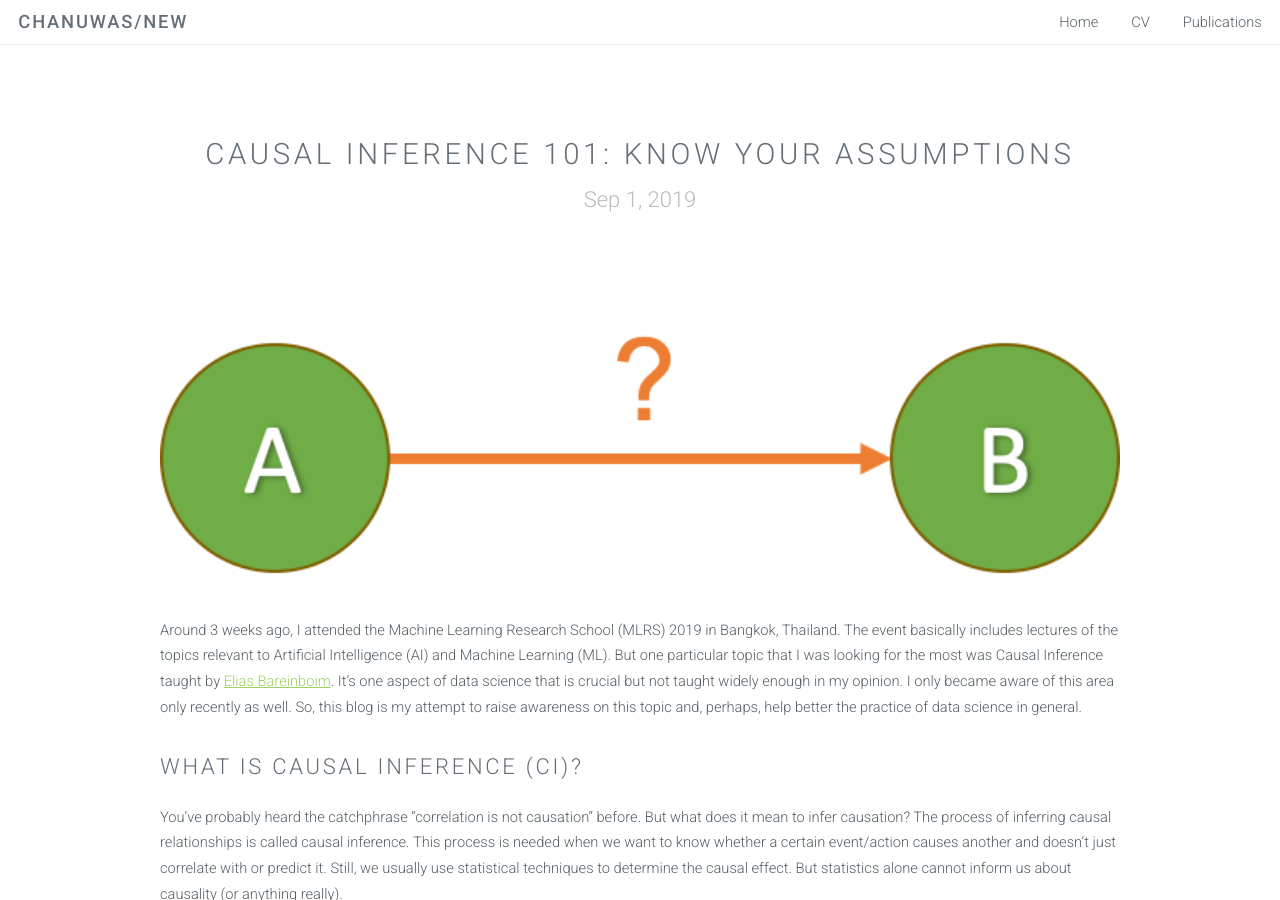
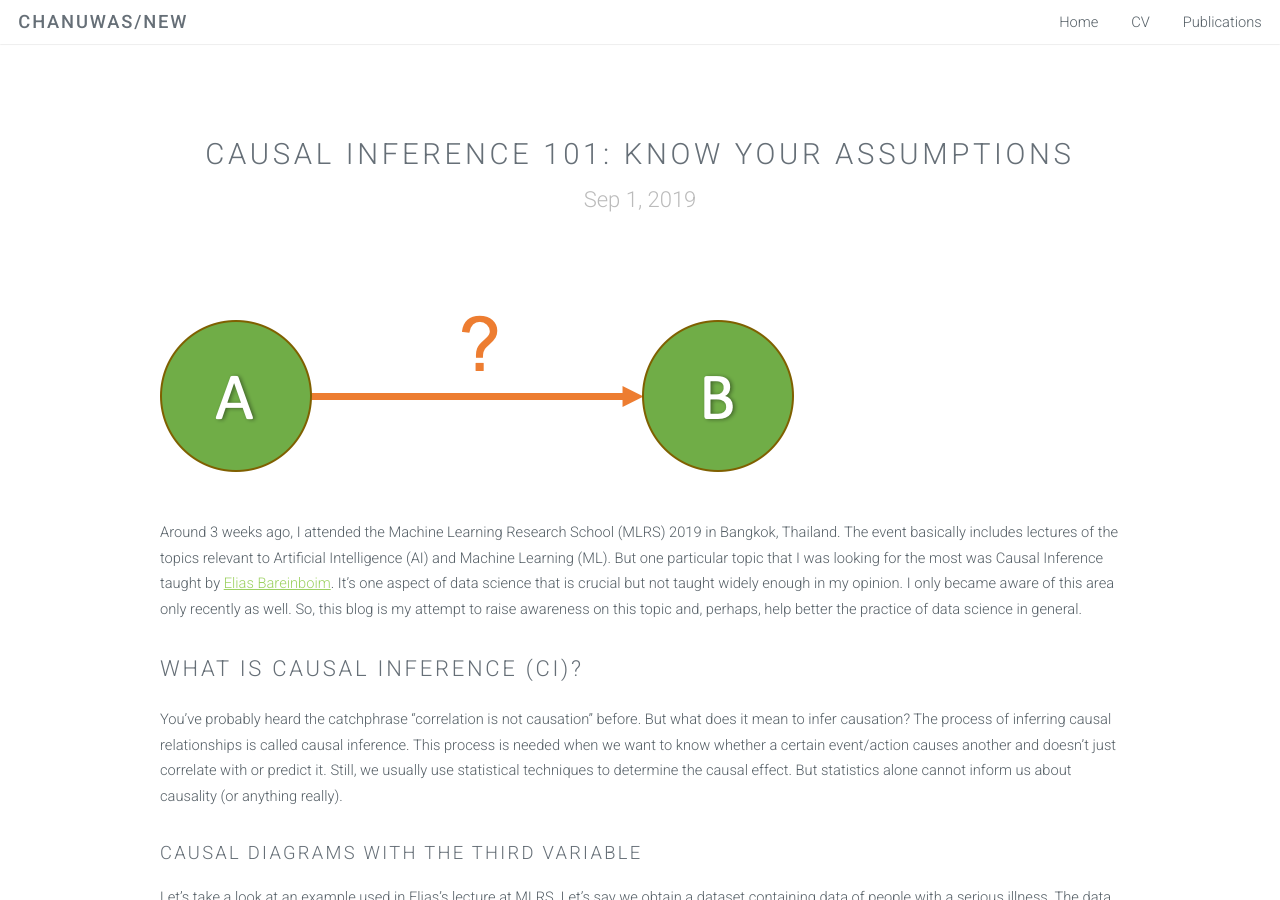
Before and after one commit to chasnew/chasnew.github.io, a Jekyll site: the page built from _posts/2019-09-01-ci101.markdown, in a window 1280 px wide and 900 px high. Built offline with Jekyll 4.4.1, drawn with Linux system fonts in a browser that asks for light colours.

Commit message:
Update images

```diff
--- a/_posts/2019-09-01-ci101.markdown
+++ b/_posts/2019-09-01-ci101.markdown
@@ -3,7 +3,9 @@ layout: post
 title:  "Causal inference 101: Know your assumptions"
 date:   2019-09-01
 ---
-<img src="{{ site.baseurl }}/images/ci101/thumbnail.png" class="fit image">
+
+![figure 1](/images/ci101/thumbnail.png)
+
 Around 3 weeks ago, I attended the Machine Learning Research School (MLRS) 2019 in Bangkok, Thailand. The event basically includes lectures of the topics relevant to Artificial Intelligence (AI) and Machine Learning (ML). But one particular topic that I was looking for the most was Causal Inference taught by [Elias Bareinboim](https://causalai.net/). It’s one aspect of data science that is crucial but not taught widely enough in my opinion. I only became aware of this area only recently as well. So, this blog is my attempt to raise awareness on this topic and, perhaps, help better the practice of data science in general.
 
 ## What is Causal Inference (CI)?
@@ -12,7 +14,7 @@ You’ve probably heard the catchphrase “correlation is not causation” befor
 ### Causal Diagrams with the third variable
 Let’s take a look at an example used in Elias’s lecture at MLRS. Let’s say we obtain a dataset containing data of people with a serious illness. The data indicates whether patients taking a drug (treatment) and whether they survive after taking the drug (outcome). We go ahead and explore the data and create a table showing statistics of recovery rate as in figure 1.
 
-![figure 1](/images/ci101/thumbnail.png)
+![figure 1](/images/ci101/drug_ex1.png)
 
 figure 1. table showing recovery rate of treatment and control groups
 From figure 1, it seems that patients who take the drug have better chance of surviving. But when we later take into account the variable sex of the patients, it results in the tables with different story to tell like in figure 2.
```
